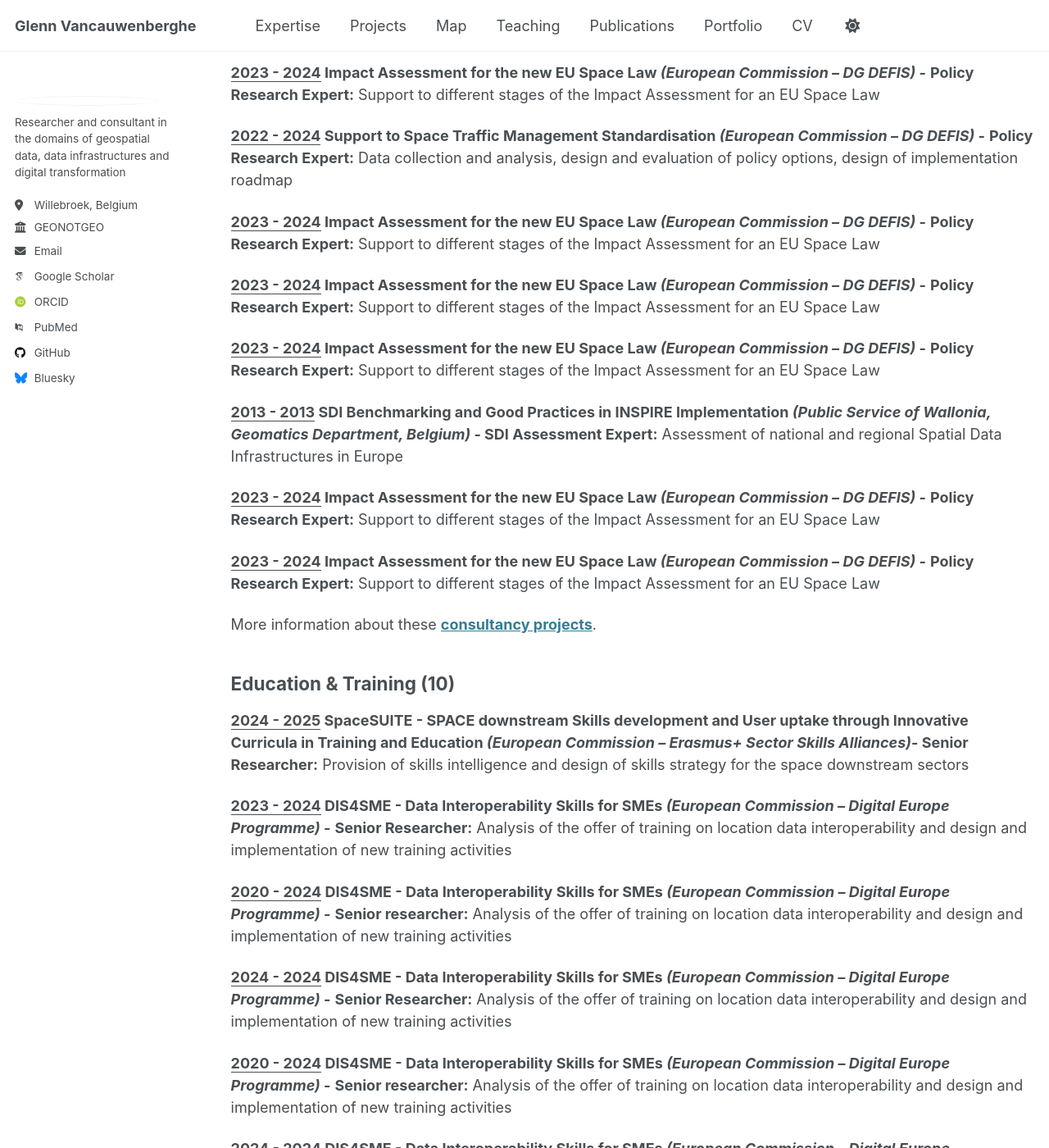
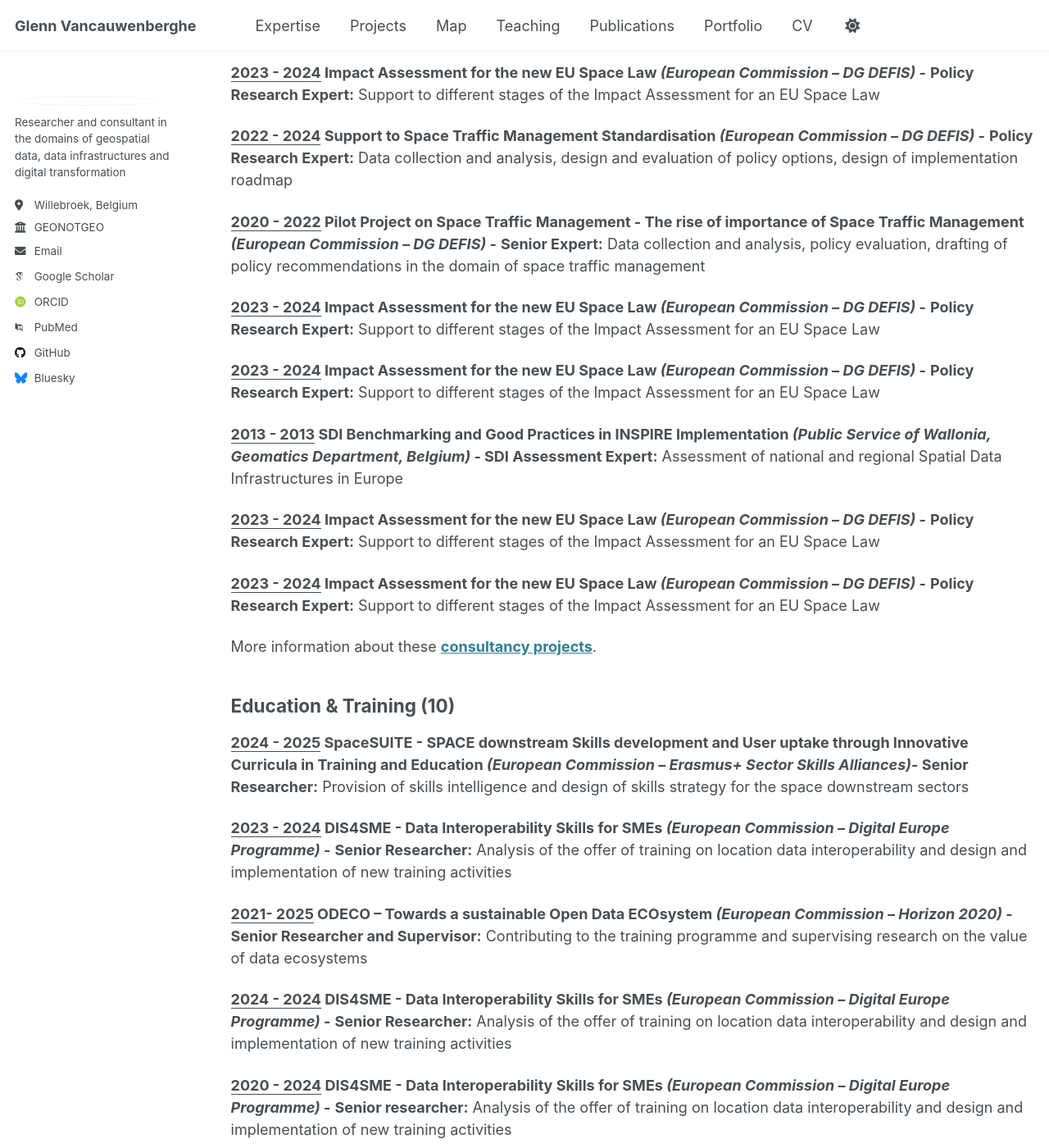
Before and after one commit to GVancauwenberghe/gvancauwenberghe.github.io, a Jekyll site: the page built from _pages/projects.md, in a window 1280 px wide and 1400 px high, scrolled down 1089 px. Shown: the whole window at 82% size. Built offline with Jekyll 4.4.1, drawn with Linux system fonts in a browser that asks for light colours; some web fonts are replaced; some of the changed text lies outside the part shown.

Commit message:
Update projects.md

```diff
--- a/_pages/projects.md
+++ b/_pages/projects.md
@@ -41,8 +41,8 @@
 **<ins>2022 - 2024</ins> Support to Space Traffic Management Standardisation _(European Commission –   DG DEFIS)_ -**
 **Policy Research Expert:** Data collection and analysis, design and evaluation of policy options, design of implementation roadmap
 
-**<ins>2023 - 2024</ins> Impact Assessment for the new EU Space Law _(European Commission –   DG DEFIS)_ -**
-**Policy Research Expert:** Support to different stages of the Impact Assessment for an EU Space Law
+**<ins>2020 - 2022</ins> Pilot Project on Space Traffic Management - The rise of importance of Space Traffic Management _(European Commission –   DG DEFIS)_ -**
+**Senior Expert:** Data collection and analysis, policy evaluation, drafting of policy recommendations in the domain of space traffic management
 
 **<ins>2023 - 2024</ins> Impact Assessment for the new EU Space Law _(European Commission –   DG DEFIS)_ -**
 **Policy Research Expert:** Support to different stages of the Impact Assessment for an EU Space Law
@@ -68,8 +68,8 @@
 **<ins>2023 - 2024</ins>   DIS4SME -  Data Interoperability Skills for SMEs _(European Commission –   Digital Europe Programme)_ -**
 **Senior Researcher:** Analysis of the offer of training on location data interoperability and design and implementation of new training activities
 
-**<ins>2020 - 2024</ins>   DIS4SME -  Data Interoperability Skills for SMEs _(European Commission –   Digital Europe Programme)_ -**
-**Senior researcher:** Analysis of the offer of training on location data interoperability and design and implementation of new training activities
+**<ins>2021- 2025</ins>   ODECO – Towards a sustainable Open Data ECOsystem _(European Commission –   Horizon 2020)_ -**
+**Senior Researcher and Supervisor:** Contributing to the training programme and supervising research on the value of data ecosystems
 
 **<ins>2024 - 2024</ins>   DIS4SME -  Data Interoperability Skills for SMEs _(European Commission –   Digital Europe Programme)_ -**
 **Senior Researcher:** Analysis of the offer of training on location data interoperability and design and implementation of new training activities
@@ -96,10 +96,10 @@
 
 ## Research & Innovation (8)
 **<ins>2023 - 2024</ins>   RESIST -   Regions for climate change resilience through Innovation _(European Commission –   Horizon Europe)_ -**
-**Scientific Expert Researcher:** Design of the scientific dissemination strategy
+**Scientific Expert:** Design of the scientific dissemination strategy
 
-**<ins>2020 - 2024</ins>    SpaceSUITE -  SPACE downstream Skills development and User uptake through Innovative Curricula in Training and Education _(European Commission –  Erasmus+ Sector Skills Alliances)_-
-Senior Researcher:**   Provision of skills intelligence and design of skills strategy for the space downstream sectors
+**<ins>2022 - 2024</ins>    USAGE – Urban Data Space for Green Deal _(European Commission –  Horizon Europe)_-
+Senior Researcher:**   Contributing to the analysis of policy co-design practices and the development of co-design guidelines
 
 **<ins>2020 - 2024</ins>   DIS4SME -  Data Interoperability Skills for SMEs _(European Commission –   Digital Europe Programme)_ -**
 **Senior Researcher:** Analysis of the offer of training on location data interoperability and design and implementation of new training activities
```
